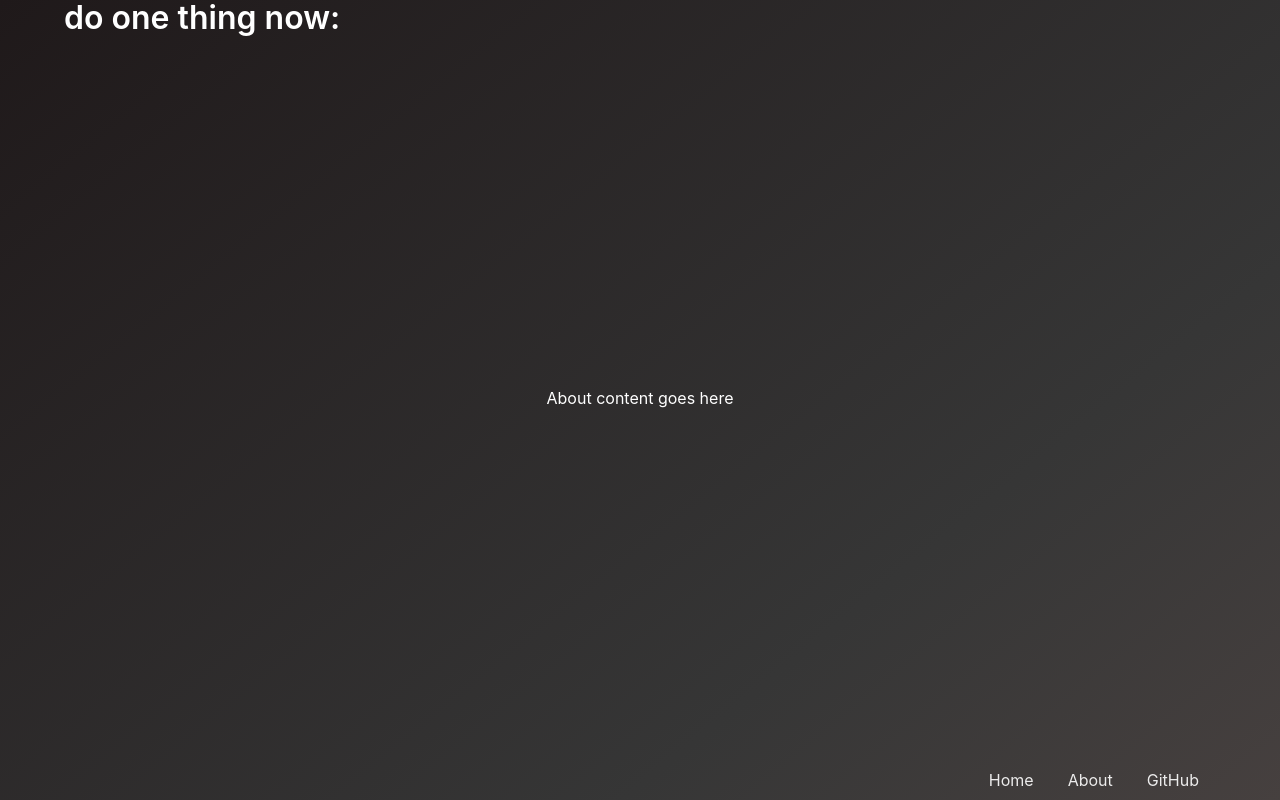
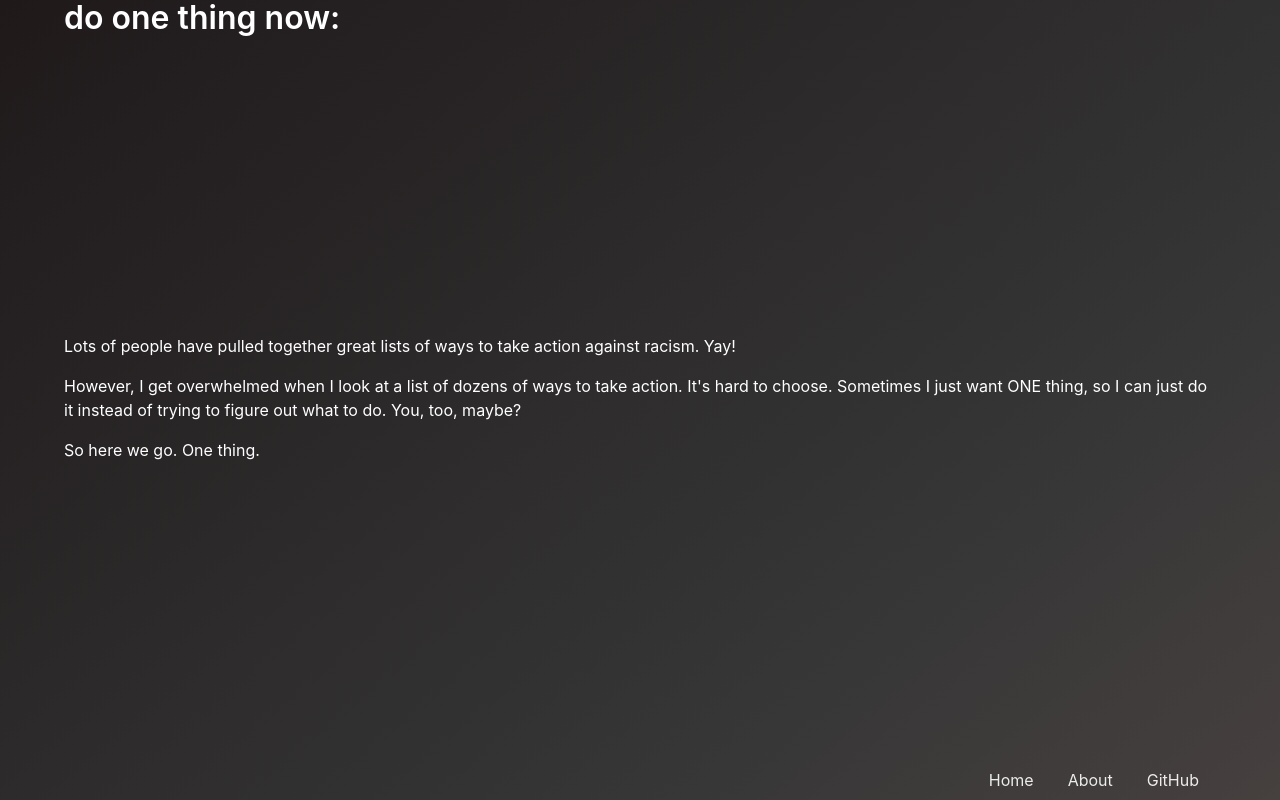
Before and after one commit to thatandromeda/legendary-octo-waffle, a Django app: page /about in a window 1280 px wide. Run offline with Django 3.2, Linux system fonts and the light colour scheme; some libraries are stand-ins or nearby versions.

Commit message:
Write About page
While we're at it, remove django-bulma. We don't use any of the things
we get from the package (e.g. sass compilation), and it's old; we want
to use a more recent version of bulma that includes spacing modifiers.

```diff
--- a/actions/templates/actions/about.html
+++ b/actions/templates/actions/about.html
@@ -1,5 +1,17 @@
 {% extends "actions/base.html" %}
 
 {% block content %}
-About content goes here
+<div class="has-text-left">
+  <p class="py-2">
+    Lots of people have pulled together great lists of ways to take action against racism. Yay!
+  </p>
+
+  <p class="py-2">
+    However, I get overwhelmed when I look at a list of dozens of ways to take action. It's hard to choose. Sometimes I just want ONE thing, so I can just do it instead of trying to figure out what to do. You, too, maybe?
+  </p>
+
+  <p class="py-2">
+    So here we go. One thing.
+  </p>
+</div>
 {% endblock %}
--- a/actions/templates/actions/base.html
+++ b/actions/templates/actions/base.html
@@ -4,8 +4,7 @@
     <meta charset="utf-8">
     <meta name="viewport" content="width=device-width, initial-scale=1">
     <title>{% block title %}{% endblock %}</title>
-    <link rel="stylesheet" href="https://cdn.jsdelivr.net/npm/bulma@0.8.2/css/bulma.min.css">
-    <script defer src="https://use.fontawesome.com/releases/v5.3.1/js/all.js"></script>
+    <link rel="stylesheet" href="https://cdn.jsdelivr.net/npm/bulma@0.9.0/css/bulma.min.css">
   </head>
   <body>
     <section class="hero is-dark is-bold is-fullheight">
--- a/actions/templates/actions/detail.html
+++ b/actions/templates/actions/detail.html
@@ -6,10 +6,9 @@
 <section>
   <a href="{{ object.link }}" class="button is-warning is-large is-fullwidth">{{ object.call_to_action }}</a>
   {% if object.description %}
-    &nbsp;
-    <div class="card has-background-white-ter">
+    <div class="card has-background-white-ter mt-5">
       <div class="card-content">
-        <p>
+        <p class="has-text-justified">
           {{ object.description }}
         </p>
       </div>
--- a/antiracism_club/settings.py
+++ b/antiracism_club/settings.py
@@ -29,9 +29,7 @@ ALLOWED_HOSTS = []
 
 # Application definition
 
-THIRD_PARTY_APPS = [
-    'bulma',
-]
+THIRD_PARTY_APPS = []
 
 DJANGO_APPS = [
     'django.contrib.admin',
```
Also changed, not shown: 2 other files.
